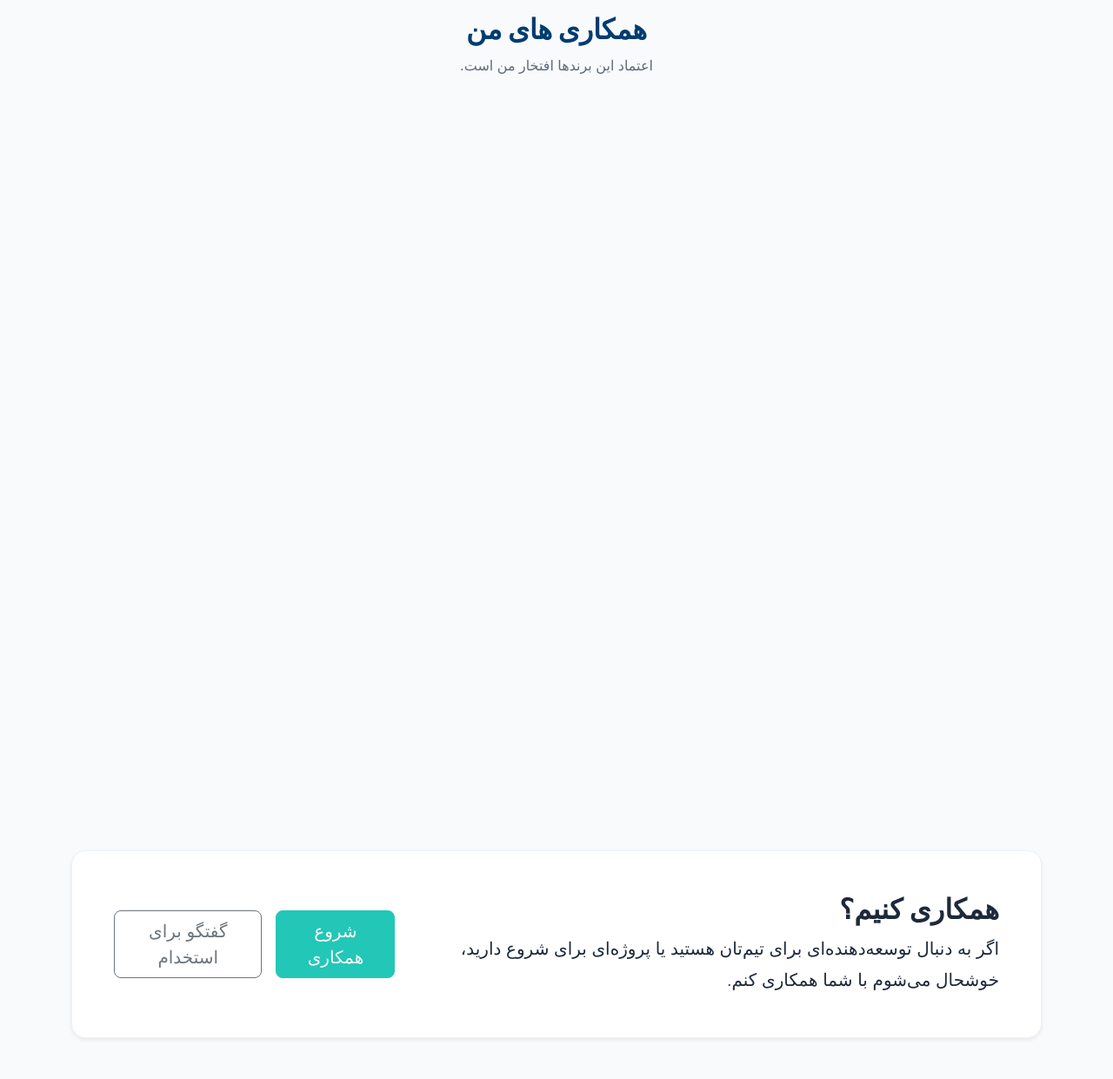
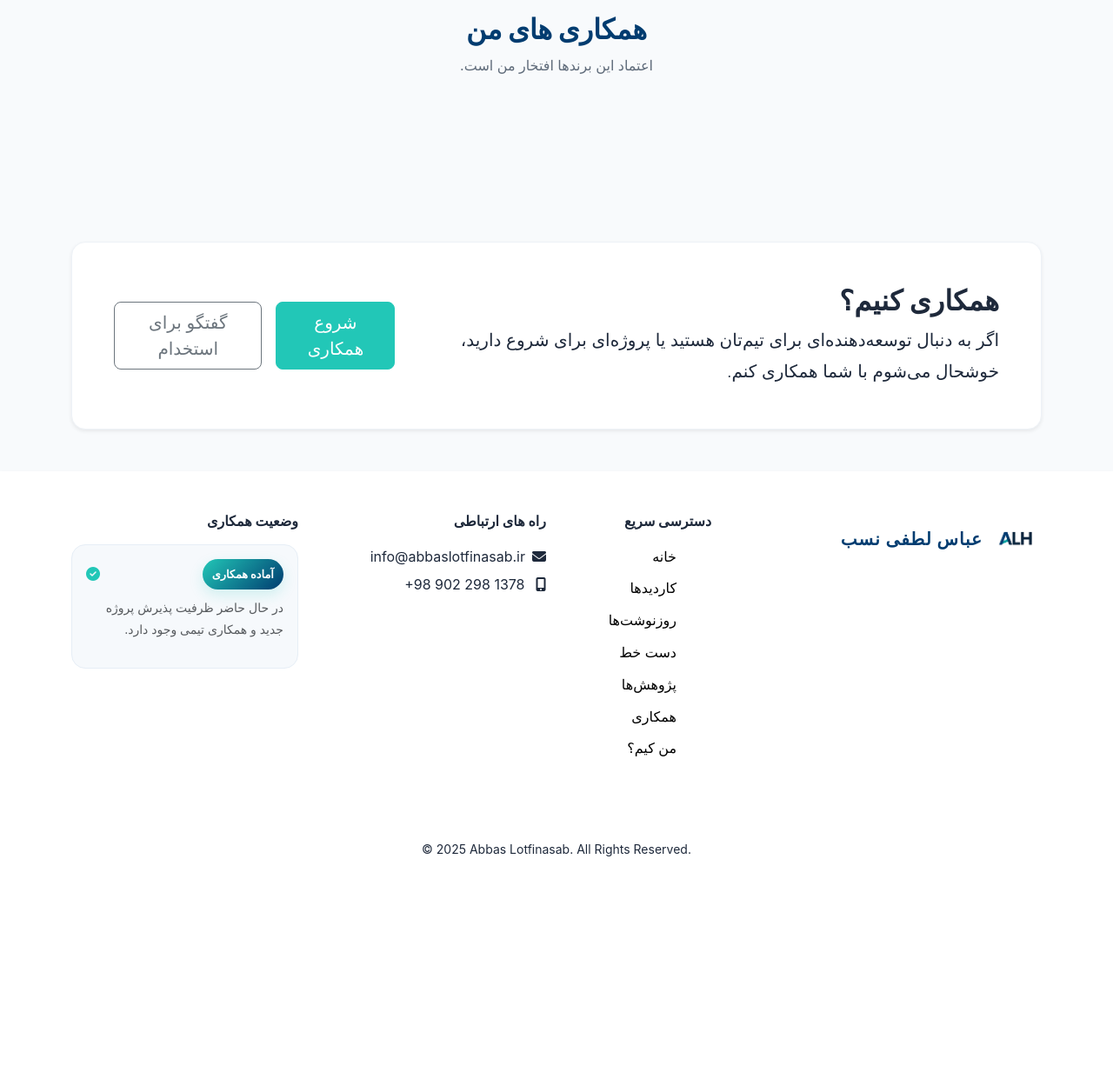
Before and after one commit to abbaslotfinasab/ALH, a Django app: page / in a window 1280 px wide. Shown: the part 2212-3453 px from the top of the page at 87% size. After the commit the page ends 3197 px from the top, so only its background shows below. Run offline with Django 5.2, Linux system fonts and the light colour scheme; data that the repository does not hold is empty; some libraries are stand-ins or nearby versions; some web fonts are replaced.

Commit message:
first commit

```diff
--- a/static/css/style.css
+++ b/static/css/style.css
@@ -639,7 +639,6 @@ body {
   display: none !important;
 }
 .swiper {
-    height: auto!important;
+    height: 100px!important;
     overflow: hidden!important;
-    padding: 20px 10px;
 }
--- a/templates/home.html
+++ b/templates/home.html
@@ -279,6 +279,7 @@
                 <div class="swiper-slide">
                   <div class="brand-logo-wrap">
                     {% if company.logo %}
+                    <img src="{{ company.logo.url }}" alt="{{ company.name }}" class="img-fluid brand-logo">
                     {% else %}
                     <div class="img-fluid company-logo placeholder">ALH</div>
                     {% endif %}
```
